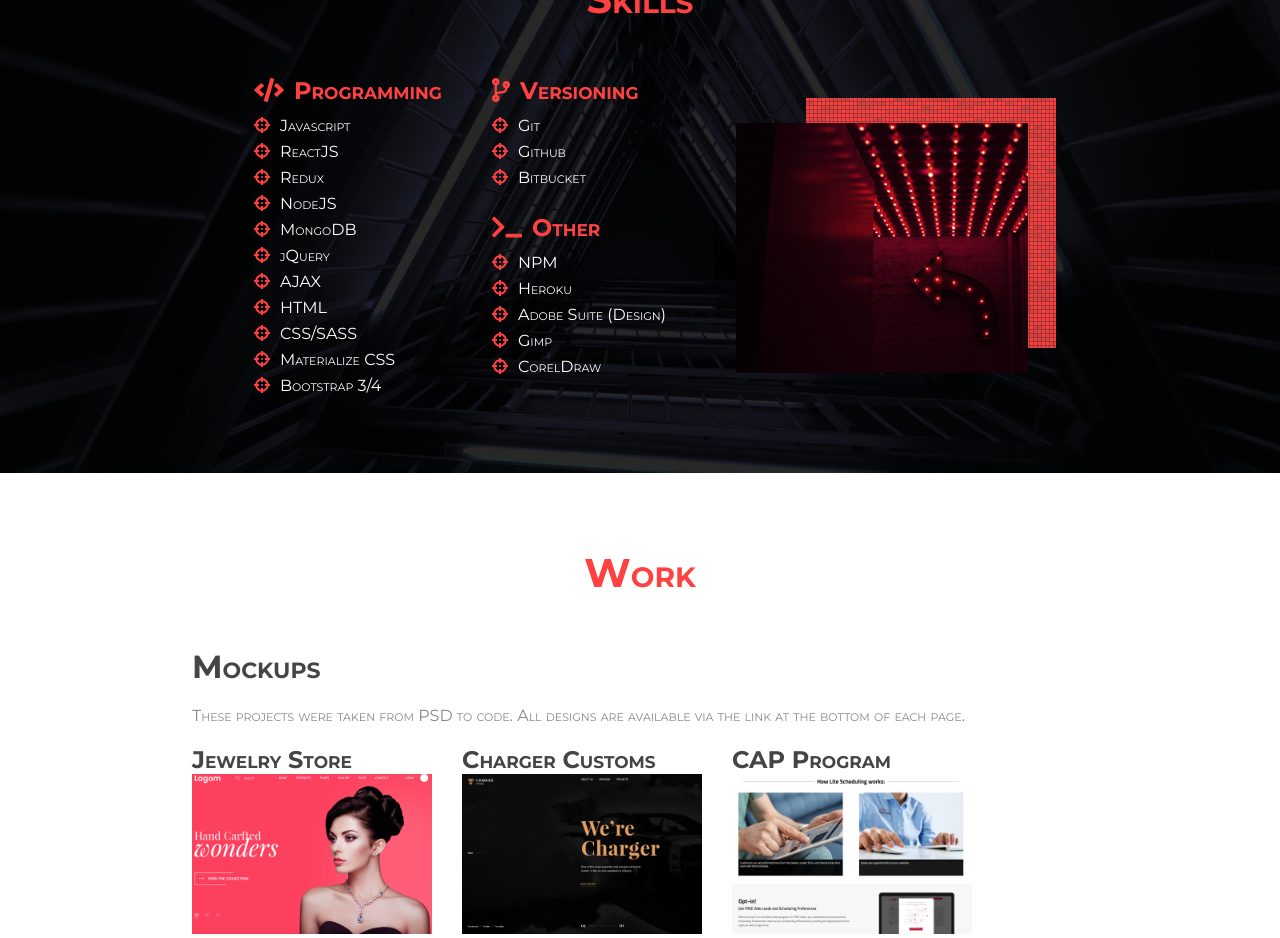
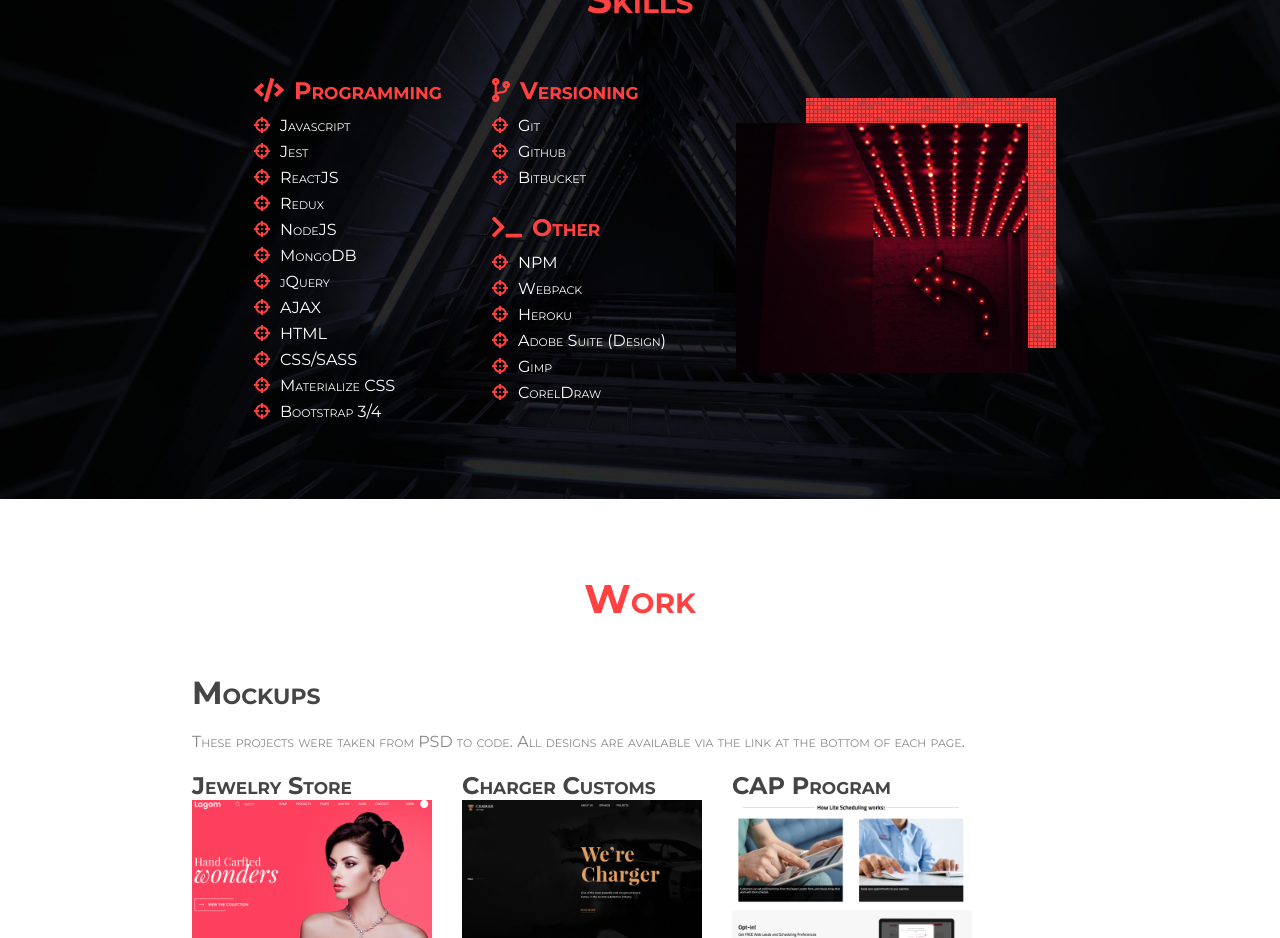
Before and after one commit to billyderringer/portfolio18, a React (Create React App) app: page / in a window 1280 px wide. Shown: the part 1040-1978 px from the top of the page. Built offline with nearby package versions, Linux system fonts and the light colour scheme.

Commit message:
updated skills and resume

```diff
--- a/src/Components/Body/Skills/Skills.js
+++ b/src/Components/Body/Skills/Skills.js
@@ -9,6 +9,7 @@ class Skills extends Component{
         this.state = {
             programming: [
                 "Javascript",
+                "Jest",
                 "ReactJS",
                 "Redux",
                 "NodeJS",
@@ -27,6 +28,7 @@ class Skills extends Component{
             ],
             other: [
                 "NPM",
+                "Webpack",
                 "Heroku",
                 "Adobe Suite (Design)",
                 "Gimp",
```
Also changed, not shown: 1 other file (tests, documents, lock files or other folders).
